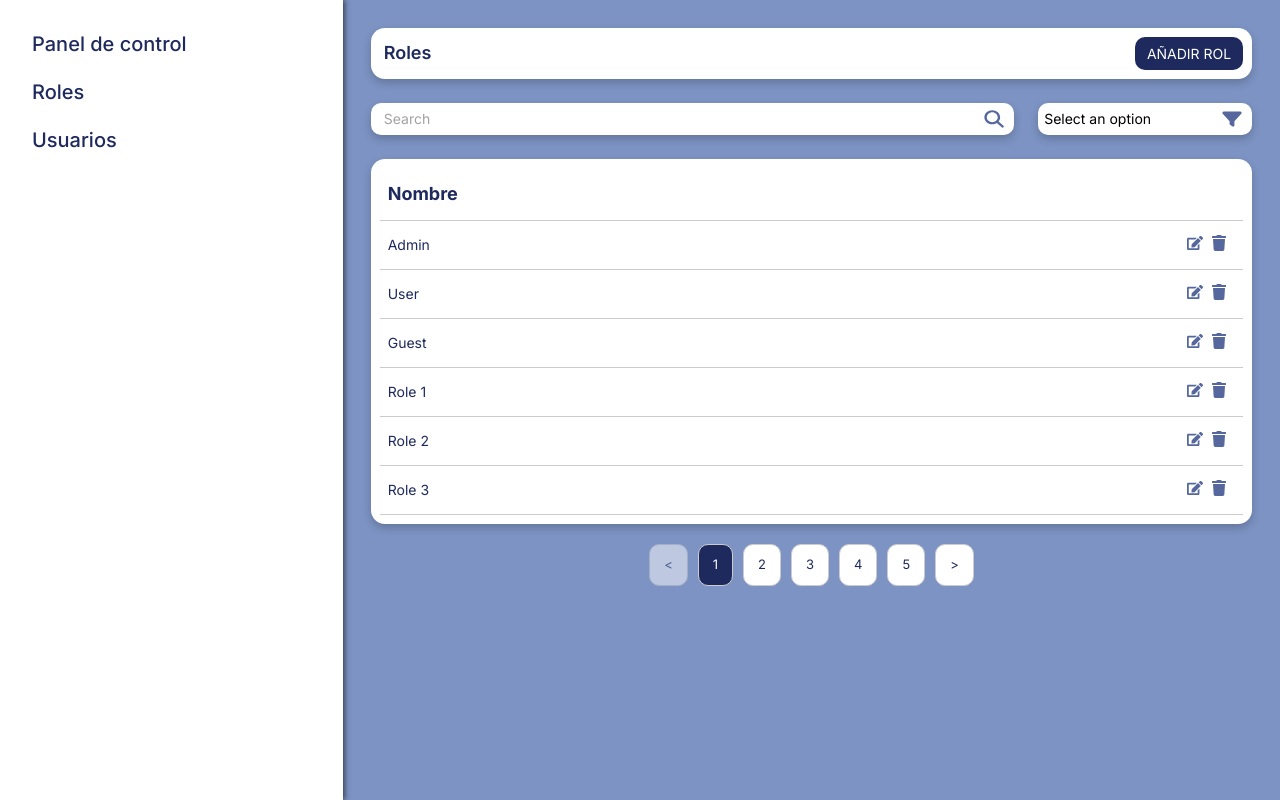
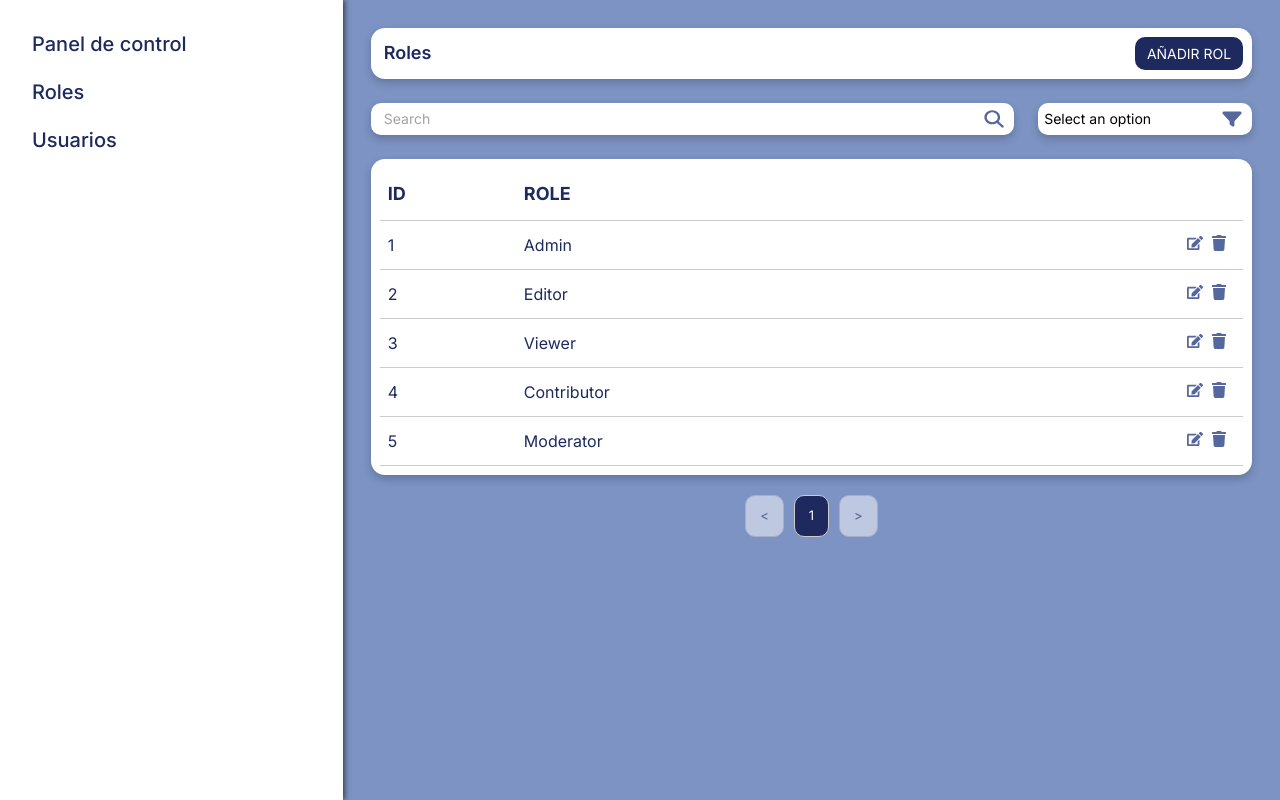
Before and after one commit to RaulBecerraB/TechShare-FrontEnd, a Next.js app: page /admin/roles in a window 1280 px wide. Built offline with nearby package versions, Linux system fonts and the light colour scheme.

Commit message:
feat(CrudBody): add dynamic table mapping from API response with example
    - Implemented logic to dynamically map and display API response data in a table format.
    - Added an example implementation to demonstrate how the API data is rendered in .

```diff
--- /dev/null
+++ b/public/dummy.json
@@ -0,0 +1,22 @@
+[
+    {
+        "id": 1,
+        "role": "Admin"
+    },
+    {
+        "id": 2,
+        "role": "Editor"
+    },
+    {
+        "id": 3,
+        "role": "Viewer"
+    },
+    {
+        "id": 4,
+        "role": "Contributor"
+    },
+    {
+        "id": 5,
+        "role": "Moderator"
+    }
+]
--- a/src/app/admin/roles/page.tsx
+++ b/src/app/admin/roles/page.tsx
@@ -1,18 +1,36 @@
 "use client"
-import React from 'react'
+import React, {useEffect,useState} from 'react'
 import CrudHeader from '@/components/AdminCrud/CrudHeader'
 import CrudBody from '@/components/AdminCrud/CrudBody'
 
 export default function roles() {
 
-  const names: string[] = ["Admin", "User", "Guest"];
-  const dummyData = Array.from({ length: 22 }, (_, i) => `Role ${i + 1}`);
-  names.push(...dummyData);
+  const [data, setData] = useState<any>([]);
+
+  const dataUrl = '/dummy.json'
+
+  const fetchData = async () => {
+    try {
+      const response = await fetch(dataUrl);
+      if (!response.ok) {
+        throw new Error('Error fetching data');
+      }
+      const data = await response.json();
+      setData(data);
+    } catch (error) {
+      console.error('Failed to fetch data:', error);
+      return [];
+    }
+  };
+
+  useEffect(() => {
+    fetchData();
+  }, [dataUrl]);
 
   return (
     <div>
-      <CrudHeader title='Roles' buttonLabel='AÑADIR ROL' buttonFunction={() => console.log('hii')} />
-      <CrudBody names={names} />
+      <CrudHeader title='Roles' buttonLabel='AÑADIR ROL' buttonFunction={() => alert('Adding role')} />
+      <CrudBody data={data} />
     </div>
   )
 }
--- a/src/components/AdminCrud/CrudBody.tsx
+++ b/src/components/AdminCrud/CrudBody.tsx
@@ -1,22 +1,24 @@
-import React, { useState } from 'react'
-import { FaEdit, FaTrash } from 'react-icons/fa'
-import '@/styles/crud-table.css'
-import '@/styles/pagination.css'
+import React, { useState,useEffect } from 'react';
+import { FaEdit, FaTrash } from 'react-icons/fa';
+import '@/styles/crud-table.css';
+import '@/styles/pagination.css';
 
 interface CrudBodyProps {
-    names: string[];
+    data: any;
 }
 
-export default function CrudBody({ names }: CrudBodyProps) {
-
+export default function CrudBody({ data }: CrudBodyProps) {
     const [currentPage, setCurrentPage] = useState(1);
     const recordsPerPage = 6;
 
     const indexOfLastRecord = currentPage * recordsPerPage;
     const indexOfFirstRecord = indexOfLastRecord - recordsPerPage;
-    const currentRecords = names.slice(indexOfFirstRecord, indexOfLastRecord);
+    const currentRecords = data.slice(indexOfFirstRecord, indexOfLastRecord);
 
-    const totalPages = Math.ceil(names.length / recordsPerPage);
+    // Verificar que los datos no estén vacíos
+    const headers = data.length > 0 ? Object.keys(data[0]) : [];
+
+    const totalPages = Math.ceil(data.length / recordsPerPage);
 
     const handleClick = (pageNumber: number) => setCurrentPage(pageNumber);
 
@@ -26,21 +28,25 @@ export default function CrudBody({ names }: CrudBodyProps) {
                 <table className='crud-table'>
                     <thead>
                         <tr className='text-lg'>
-                            <th>Nombre</th>
+                            {headers.map((header) => (
+                                <th key={header}>{header.toUpperCase()}</th>
+                            ))}
                             <th></th>
                             <th></th>
                         </tr>
                     </thead>
                     <tbody>
-                        {currentRecords.map((name, index) => (
-                            <tr key={index}>
-                                <td className='text-sm'>{name}</td>
+                        {currentRecords.map((row: any) => (
+                            <tr key={row.id}>
+                                {headers.map((header) => (
+                                    <td key={header}>{row[header]}</td>
+                                ))}
                                 <td></td>
                                 <td>
-                                    <button className="action-button">
+                                    <button className="action-button" onClick={() => console.log('Edit', row.id)}>
                                         <FaEdit />
                                     </button>
-                                    <button className="action-button">
+                                    <button className="action-button" onClick={() => console.log('Delete', row.id)}>
                                         <FaTrash />
                                     </button>
                                 </td>
```
